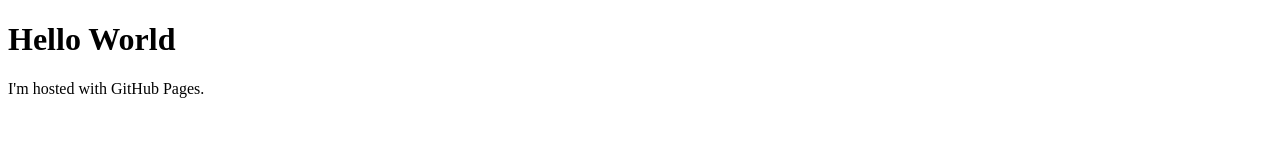
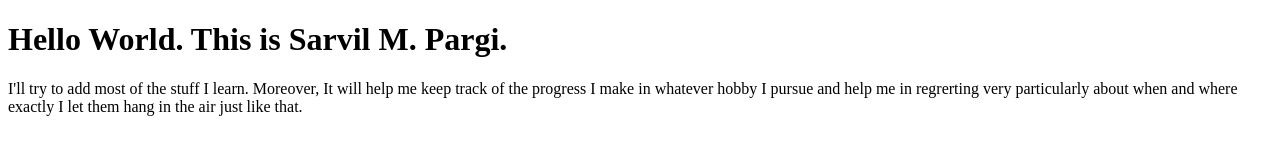
Before and after one commit to jjayman27/jjayman27.github.io, a plain HTML site: page index.html in a window 1280 px wide. Drawn offline with Linux system fonts and the light colour scheme.

Commit message:
Update index.html

```diff
--- a/index.html
+++ b/index.html
@@ -1,7 +1,7 @@
 <!DOCTYPE html>
 <html>
 <body>
-<h1>Hello World</h1>
-<p>I'm hosted with GitHub Pages.</p>
+<h1>Hello World. This is Sarvil M. Pargi.</h1>
+<p>I'll try to add most of the stuff I learn. Moreover, It will help me keep track of the progress I make in whatever hobby I pursue and help me in regrerting very particularly about when and where exactly I let them hang in the air just like that.    </p>
 </body>
 </html>
```
